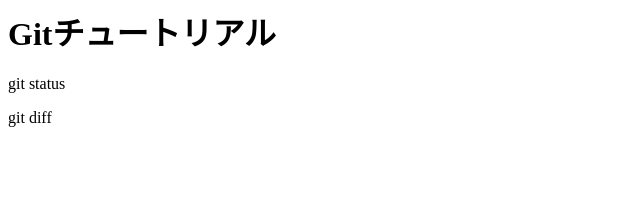
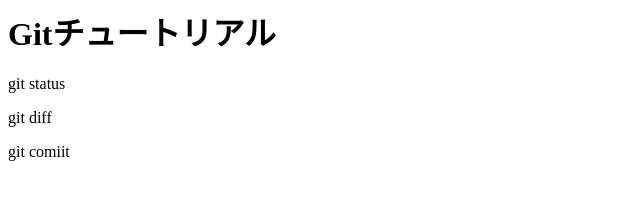
Before and after one commit to takahashi19640503/git_tutorial, a plain HTML site: page index.html in a window 1280 px wide. Shown: the full height of the page, 0-640 px from the left. Drawn offline with Linux system fonts and the light colour scheme.

```diff
--- a/index.html
+++ b/index.html
@@ -1,3 +1,4 @@
 <h1>Gitチュートリアル</h1>
 <p>git status</p>
 <p>git diff</p>
+<p>git comiit</p>
```
